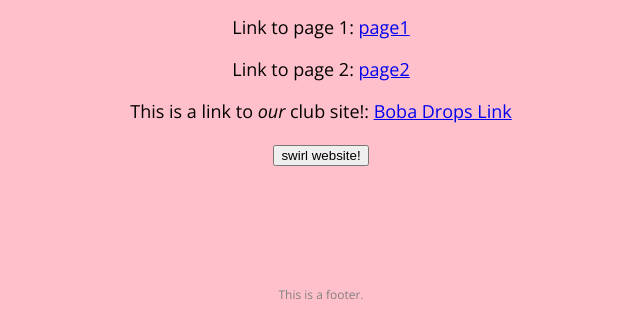
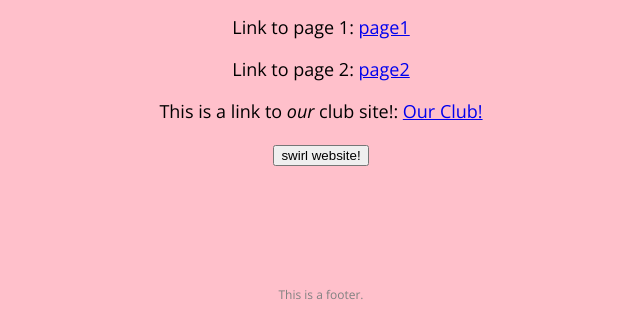
Before and after one commit to aaronli-lhs/swirlexample, a plain HTML site: page index.html in a window 1280 px wide. Shown: the part 501-812 px from the top of the page, without its empty margins (319-959 px from the left). Drawn offline with nearby package versions, Linux system fonts and the light colour scheme.

Commit message:
link name change

```diff
--- a/index.html
+++ b/index.html
@@ -25,7 +25,7 @@
         <p>Link to page 2: <a href="page2.html">page2</a></p>
 
 
-        <p>This is a link to <em>our</em> club site!: <a href="https://sites.google.com/lexingtonma.org/lhsclubsactivities/hack-club">Boba Drops Link</a></p>
+        <p>This is a link to <em>our</em> club site!: <a href="https://sites.google.com/lexingtonma.org/lhsclubsactivities/hack-club">Our Club!</a></p>
 
 
         <a href="https://swirl.hackclub.com"><button>swirl website!</button></a> <!--button as a link!-->
```
